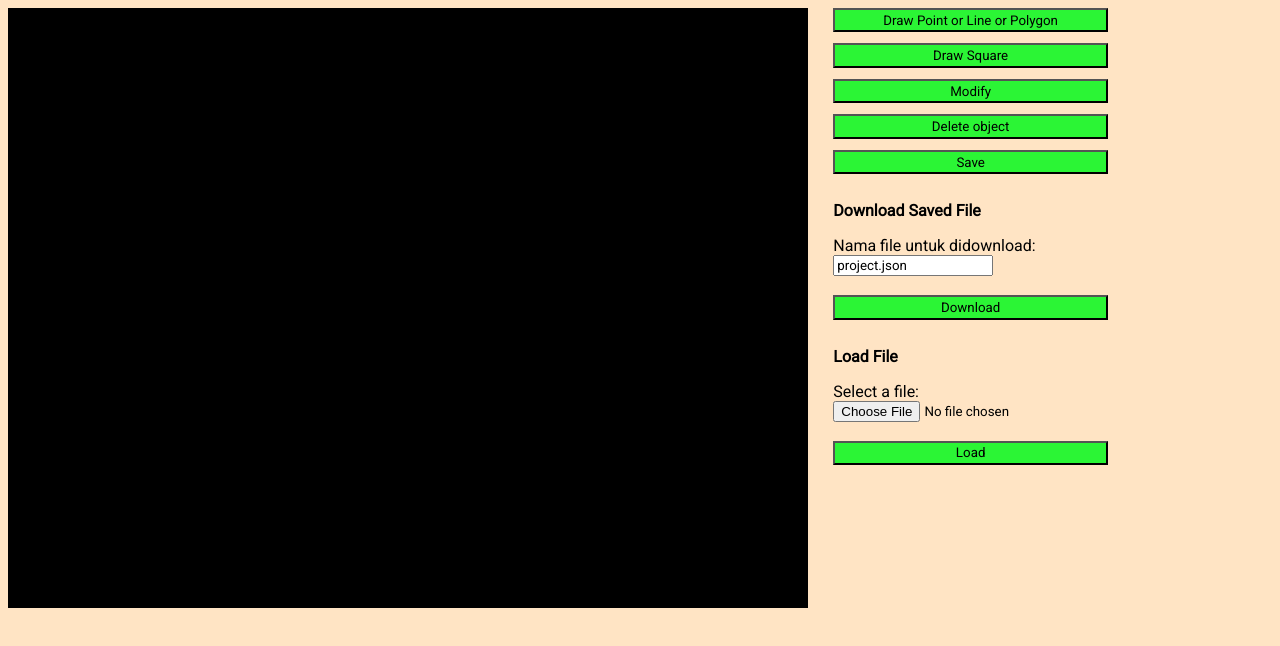
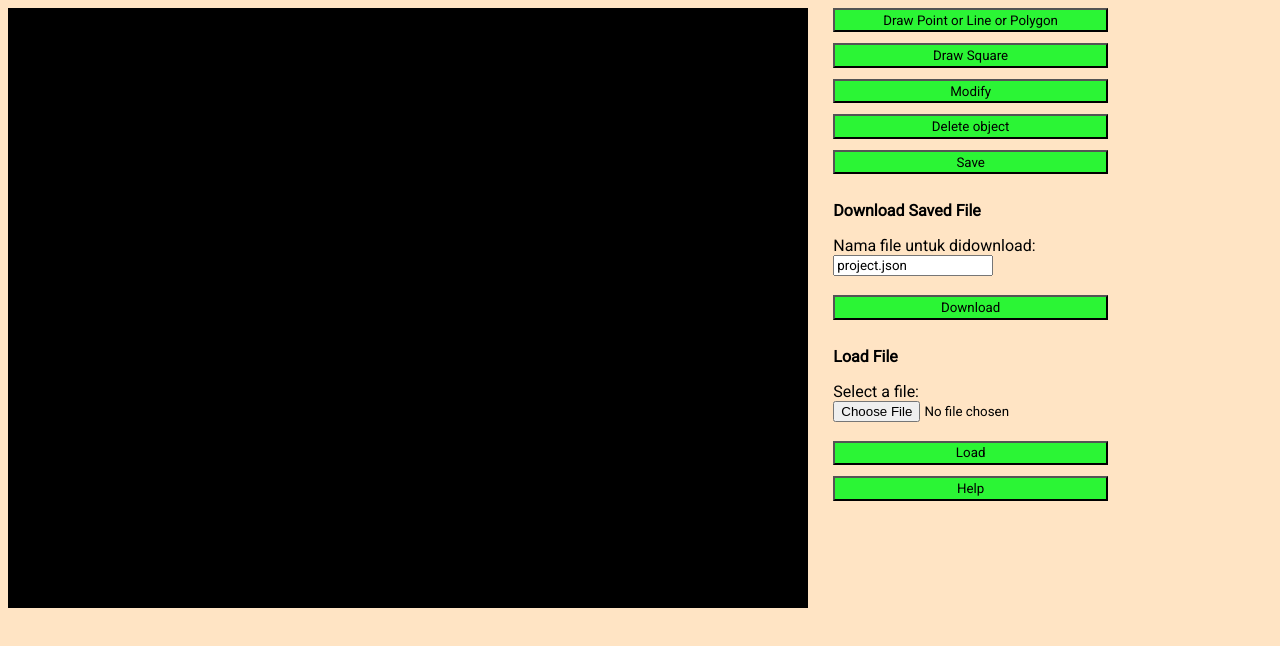
Before and after one commit to mastree/2d-web-based-cad, a website built with Vite: page src/index.html in a window 1280 px wide. Built offline with nearby package versions, Linux system fonts and the light colour scheme; files whose address does not match are found by name.

Commit message:
Add Button Help
Add Button Help

```diff
--- a/src/index.html
+++ b/src/index.html
@@ -45,6 +45,7 @@
                     <input type="file" id="myfile" name="myfile"><br/><br/>
                     <input class="button-custom-1" id="load-button" type="submit" value="Load">
                 </form>
+                 <button class="button-custom-1" id="opener">Help</button>
             </div>
         </div>
         <script src="main.js" type="module"></script>
```
